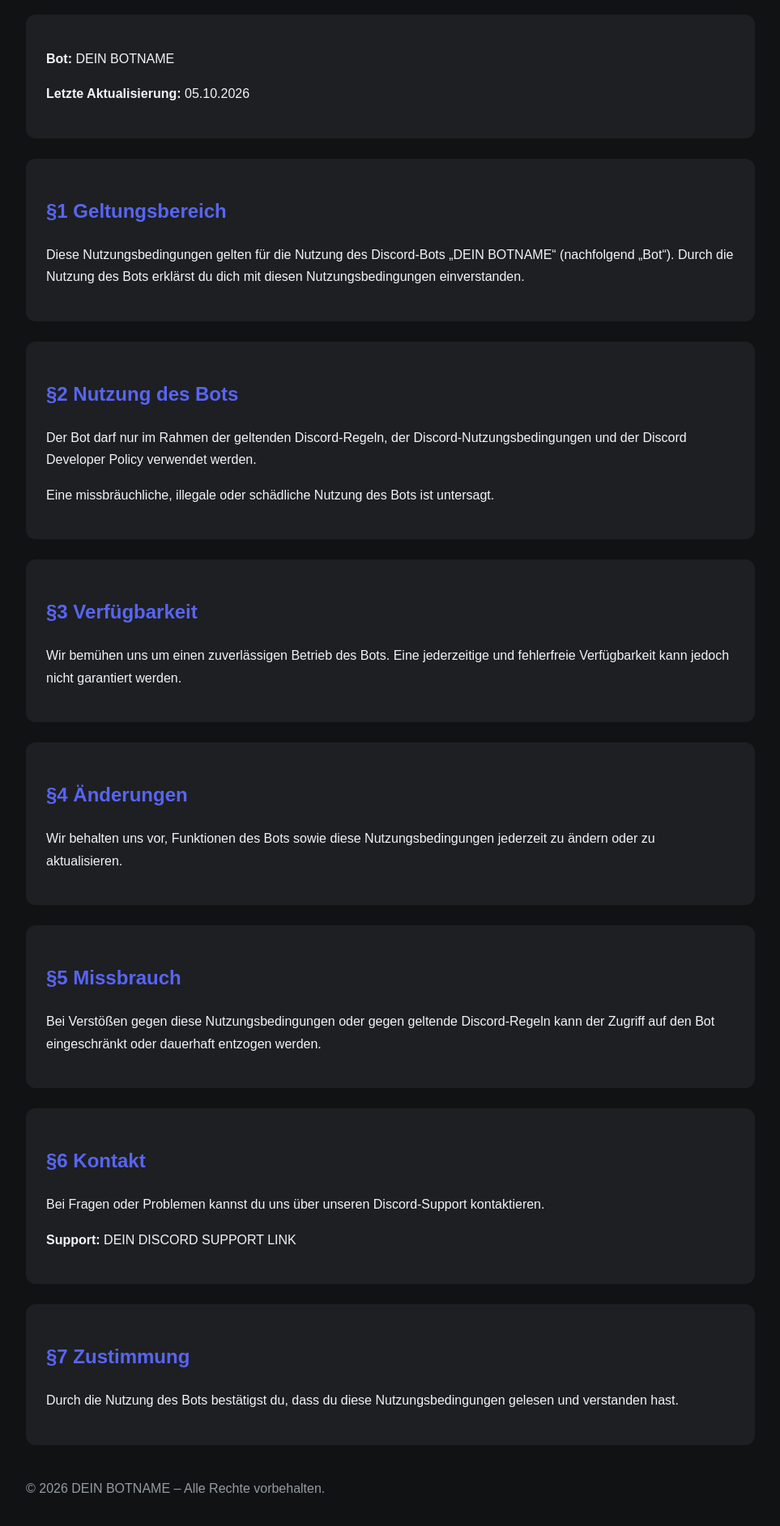
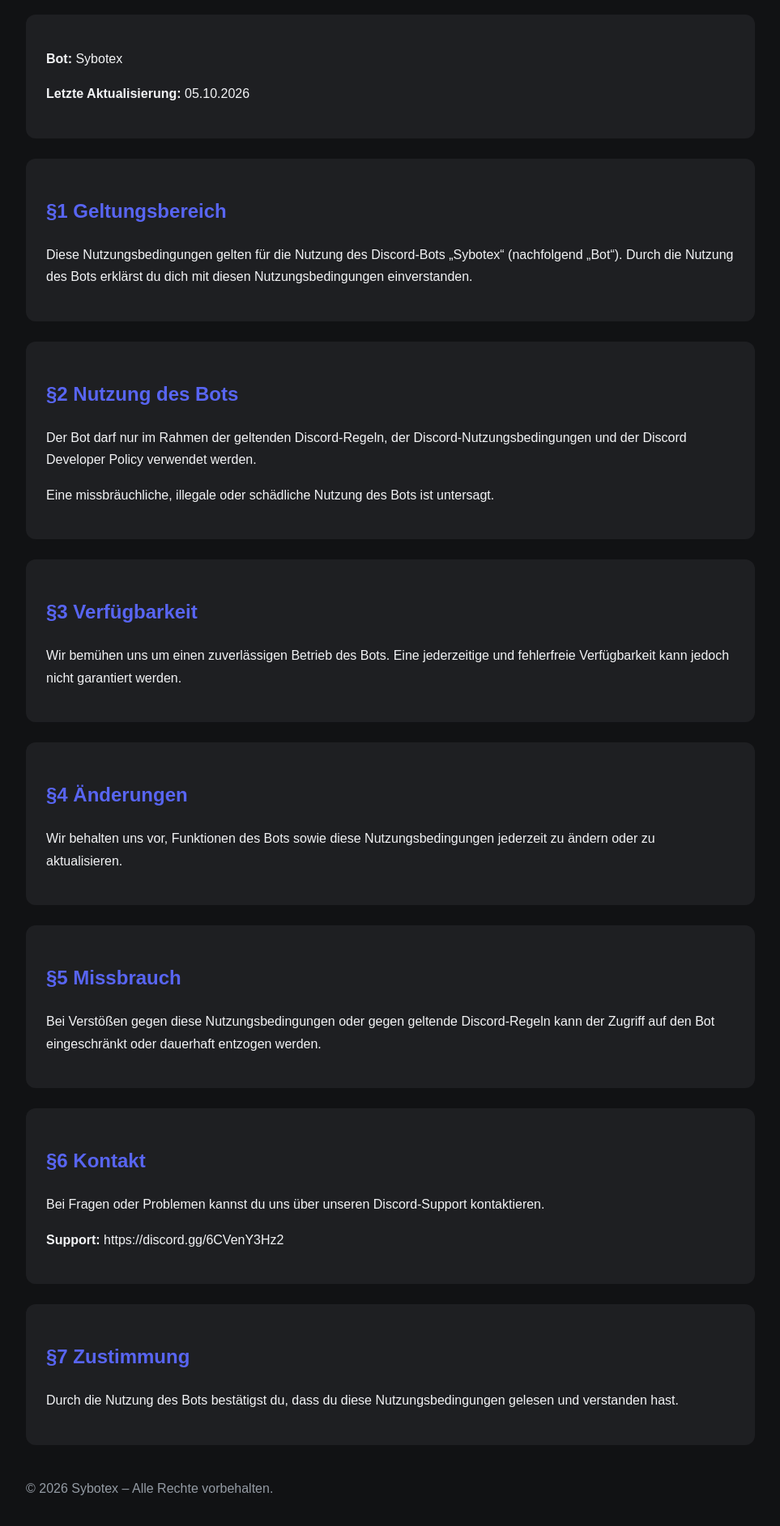
Before and after one commit to abw130815-source/bot, a plain HTML site: page index.html in a window 1280 px wide. Shown: the part 119-2004 px from the top of the page at 81% size, without its empty margins (158-1121 px from the left). Drawn offline with Linux system fonts and the light colour scheme.

Commit message:
Update bot name and support link in index.html

```diff
--- a/index.html
+++ b/index.html
@@ -3,7 +3,7 @@
 <head>
     <meta charset="UTF-8">
     <meta name="viewport" content="width=device-width, initial-scale=1.0">
-    <title>Nutzungsbedingungen – DEIN BOT</title>
+    <title>Nutzungsbedingungen – Sybotex</title>
     <style>
         body {
             font-family: Arial, sans-serif;
@@ -42,7 +42,7 @@
 <h1>Nutzungsbedingungen</h1>
 
 <div class="box">
-    <p><strong>Bot:</strong> DEIN BOTNAME</p>
+    <p><strong>Bot:</strong> Sybotex</p>
     <p><strong>Letzte Aktualisierung:</strong> 05.10.2026</p>
 </div>
 
@@ -50,7 +50,7 @@
     <h2>§1 Geltungsbereich</h2>
     <p>
         Diese Nutzungsbedingungen gelten für die Nutzung des Discord-Bots
-        „DEIN BOTNAME“ (nachfolgend „Bot“).
+        „Sybotex“ (nachfolgend „Bot“).
         Durch die Nutzung des Bots erklärst du dich mit diesen
         Nutzungsbedingungen einverstanden.
     </p>
@@ -105,7 +105,7 @@
 
     <p>
         <strong>Support:</strong>
-        DEIN DISCORD SUPPORT LINK
+        https://discord.gg/6CVenY3Hz2
     </p>
 </div>
 
@@ -118,7 +118,7 @@
 </div>
 
 <footer>
-    © 2026 DEIN BOTNAME – Alle Rechte vorbehalten.
+    © 2026 Sybotex – Alle Rechte vorbehalten.
 </footer>
 
 </body>
```
